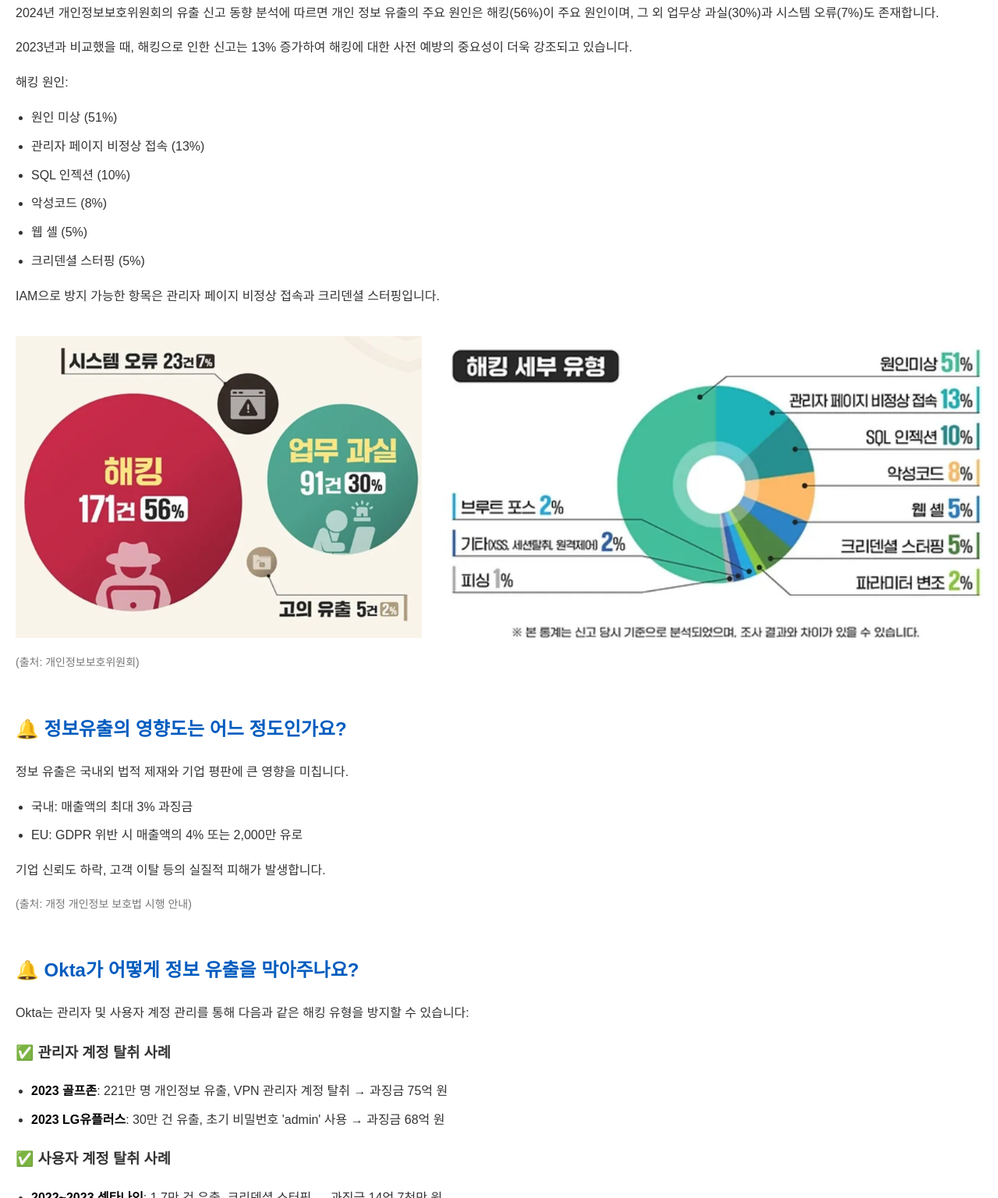
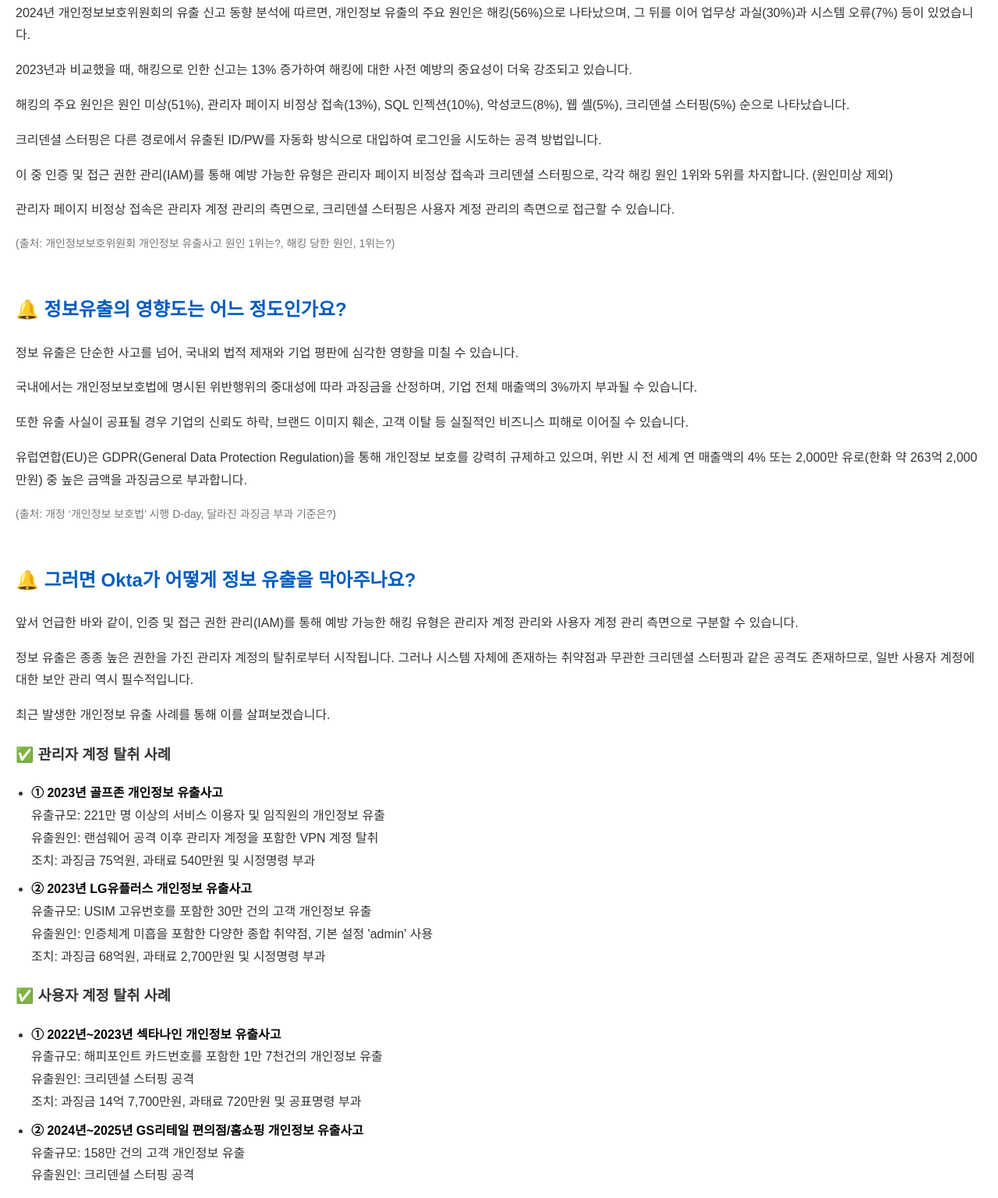
Before and after one commit to Heo-sh/Okta-Info, a plain HTML site: page index.html in a window 1280 px wide. Shown: the part 1264-2800 px from the top of the page at 78% size. Drawn offline with Linux system fonts and the light colour scheme.

Commit message:
Update index.html

```diff
--- a/index.html
+++ b/index.html
@@ -135,52 +135,63 @@
     <!-- 본문 내용 -->
     <h2>Okta가 무엇인가요?</h2>
     <p>Okta는 조직 구성원이 안전하고 편리하게 업무 시스템에 접근할 수 있도록 지원하는 인증 및 접근 권한 관리(IAM) 플랫폼입니다.</p>
-    <p>Okta는 일종의 디지털 열쇠 관리 시스템으로, 단일 계정으로 여러 시스템에 로그인할 수 있는 <strong>SSO(Single Sign-On)</strong>, 보안을 강화하는 <strong>MFA(Multi-Factor
-            Authentication)</strong> 기능을 제공합니다.</p>
-    <p>이 외에도 권한 관리 자동화, API 연동 등의 부가 기능으로 기밀성과 가용성을 효과적으로 보장합니다.</p>
+    <p>Okta는 일종의 디지털 열쇠 관리 시스템으로, 단일 계정으로 여러 시스템에 로그인할 수 있는 <strong>SSO(Single Sign-On)</strong>과, 보안을 강화하는
+        <strong>MFA(Multi-Factor Authentication)</strong> 등의 기능을 제공합니다.</p>
+    <p>이 밖에도 권한 관리 자동화, API 연동 등 다양한 부가 기능을 통해 기밀성과 가용성을 효과적으로 보장합니다.</p>
     <img src="img/image-2025-5-14_21-43-1.png" alt="Okta 소개 이미지">
 
     <h2>인증 및 접근권한 관리는 왜 중요한가요?</h2>
-    <p>2024년 개인정보보호위원회의 유출 신고 동향 분석에 따르면 개인 정보 유출의 주요 원인은 해킹(56%)이 주요 원인이며, 그 외 업무상 과실(30%)과 시스템 오류(7%)도 존재합니다.</p>
-    <p>2023년과 비교했을 때, 해킹으로 인한 신고는 13% 증가하여 해킹에 대한 사전 예방의 중요성이 더욱 강조되고 있습니다.
-    <p>해킹 원인:</p>
-    <ul>
-        <li>원인 미상 (51%)</li>
-        <li>관리자 페이지 비정상 접속 (13%)</li>
-        <li>SQL 인젝션 (10%)</li>
-        <li>악성코드 (8%)</li>
-        <li>웹 셸 (5%)</li>
-        <li>크리덴셜 스터핑 (5%)</li>
-    </ul>
-    <p>IAM으로 방지 가능한 항목은 관리자 페이지 비정상 접속과 크리덴셜 스터핑입니다.</p>
-    <img src="img/image-2025-5-14_21-48-41.png">
-    <div class="source">(출처: 개인정보보호위원회)</div>
+    <p>2024년 개인정보보호위원회의 유출 신고 동향 분석에 따르면, 개인정보 유출의 주요 원인은 해킹(56%)으로 나타났으며, 그 뒤를 이어 업무상 과실(30%)과 시스템 오류(7%) 등이 있었습니다.</p>
+    <p>2023년과 비교했을 때, 해킹으로 인한 신고는 13% 증가하여 해킹에 대한 사전 예방의 중요성이 더욱 강조되고 있습니다.</p>
+    <p>해킹의 주요 원인은 원인 미상(51%), 관리자 페이지 비정상 접속(13%), SQL 인젝션(10%), 악성코드(8%), 웹 셸(5%), 크리덴셜 스터핑(5%) 순으로 나타났습니다.</p>
+    <p>크리덴셜 스터핑은 다른 경로에서 유출된 ID/PW를 자동화 방식으로 대입하여 로그인을 시도하는 공격 방법입니다.</p>
+    <p>이 중 인증 및 접근 권한 관리(IAM)를 통해 예방 가능한 유형은 관리자 페이지 비정상 접속과 크리덴셜 스터핑으로, 각각 해킹 원인 1위와 5위를 차지합니다. (원인미상 제외)</p>
+    <p>관리자 페이지 비정상 접속은 관리자 계정 관리의 측면으로, 크리덴셜 스터핑은 사용자 계정 관리의 측면으로 접근할 수 있습니다.</p>
+    <div class="source">(출처: 개인정보보호위원회 개인정보 유출사고 원인 1위는?, 해킹 당한 원인, 1위는?)</div>
 
     <h2>정보유출의 영향도는 어느 정도인가요?</h2>
-    <p>정보 유출은 국내외 법적 제재와 기업 평판에 큰 영향을 미칩니다.</p>
-    <ul>
-        <li>국내: 매출액의 최대 3% 과징금</li>
-        <li>EU: GDPR 위반 시 매출액의 4% 또는 2,000만 유로</li>
-    </ul>
-    <p>기업 신뢰도 하락, 고객 이탈 등의 실질적 피해가 발생합니다.</p>
-    <div class="source">(출처: 개정 개인정보 보호법 시행 안내)</div>
+    <p>정보 유출은 단순한 사고를 넘어, 국내외 법적 제재와 기업 평판에 심각한 영향을 미칠 수 있습니다.</p>
+    <p>국내에서는 개인정보보호법에 명시된 위반행위의 중대성에 따라 과징금을 산정하며, 기업 전체 매출액의 3%까지 부과될 수 있습니다.</p>
+    <p>또한 유출 사실이 공표될 경우 기업의 신뢰도 하락, 브랜드 이미지 훼손, 고객 이탈 등 실질적인 비즈니스 피해로 이어질 수 있습니다.</p>
+    <p>유럽연합(EU)은 GDPR(General Data Protection Regulation)을 통해 개인정보 보호를 강력히 규제하고 있으며, 위반 시 전 세계 연 매출액의 4% 또는 2,000만 유로(한화
+        약 263억 2,000만원) 중 높은 금액을 과징금으로 부과합니다.</p>
+    <div class="source">(출처: 개정 ‘개인정보 보호법’ 시행 D-day, 달라진 과징금 부과 기준은?)</div>
 
-    <h2>Okta가 어떻게 정보 유출을 막아주나요?</h2>
-    <p>Okta는 관리자 및 사용자 계정 관리를 통해 다음과 같은 해킹 유형을 방지할 수 있습니다:</p>
+    <h2>그러면 Okta가 어떻게 정보 유출을 막아주나요?</h2>
+    <p>앞서 언급한 바와 같이, 인증 및 접근 권한 관리(IAM)를 통해 예방 가능한 해킹 유형은 관리자 계정 관리와 사용자 계정 관리 측면으로 구분할 수 있습니다.</p>
+    <p>정보 유출은 종종 높은 권한을 가진 관리자 계정의 탈취로부터 시작됩니다. 그러나 시스템 자체에 존재하는 취약점과 무관한 크리덴셜 스터핑과 같은 공격도 존재하므로, 일반 사용자 계정에 대한 보안 관리 역시
+        필수적입니다.</p>
+    <p>최근 발생한 개인정보 유출 사례를 통해 이를 살펴보겠습니다.</p>
 
     <h3>✅ 관리자 계정 탈취 사례</h3>
     <ul>
-        <li><strong>2023 골프존</strong>: 221만 명 개인정보 유출, VPN 관리자 계정 탈취 → 과징금 75억 원</li>
-        <li><strong>2023 LG유플러스</strong>: 30만 건 유출, 초기 비밀번호 'admin' 사용 → 과징금 68억 원</li>
+        <li><strong>① 2023년 골프존 개인정보 유출사고</strong><br>
+            유출규모: 221만 명 이상의 서비스 이용자 및 임직원의 개인정보 유출<br>
+            유출원인: 랜섬웨어 공격 이후 관리자 계정을 포함한 VPN 계정 탈취<br>
+            조치: 과징금 75억원, 과태료 540만원 및 시정명령 부과
+        </li>
+        <li><strong>② 2023년 LG유플러스 개인정보 유출사고</strong><br>
+            유출규모: USIM 고유번호를 포함한 30만 건의 고객 개인정보 유출<br>
+            유출원인: 인증체계 미흡을 포함한 다양한 종합 취약점, 기본 설정 'admin' 사용<br>
+            조치: 과징금 68억원, 과태료 2,700만원 및 시정명령 부과
+        </li>
     </ul>
 
     <h3>✅ 사용자 계정 탈취 사례</h3>
     <ul>
-        <li><strong>2022~2023 섹타나인</strong>: 1.7만 건 유출, 크리덴셜 스터핑 → 과징금 14억 7천만 원</li>
-        <li><strong>2024~2025 GS리테일</strong>: 158만 건 유출, 크리덴셜 스터핑</li>
+        <li><strong>① 2022년~2023년 섹타나인 개인정보 유출사고</strong><br>
+            유출규모: 해피포인트 카드번호를 포함한 1만 7천건의 개인정보 유출<br>
+            유출원인: 크리덴셜 스터핑 공격<br>
+            조치: 과징금 14억 7,700만원, 과태료 720만원 및 공표명령 부과
+        </li>
+        <li><strong>② 2024년~2025년 GS리테일 편의점/홈쇼핑 개인정보 유출사고</strong><br>
+            유출규모: 158만 건의 고객 개인정보 유출<br>
+            유출원인: 크리덴셜 스터핑 공격
+        </li>
     </ul>
-    <img src="img/image-2025-5-14_22-59-14.png">
+
     <div class="source">(출처: 개인정보보호위원회 공식 발표자료)</div>
+
 
     <!-- 푸터 -->
     <footer>
```
